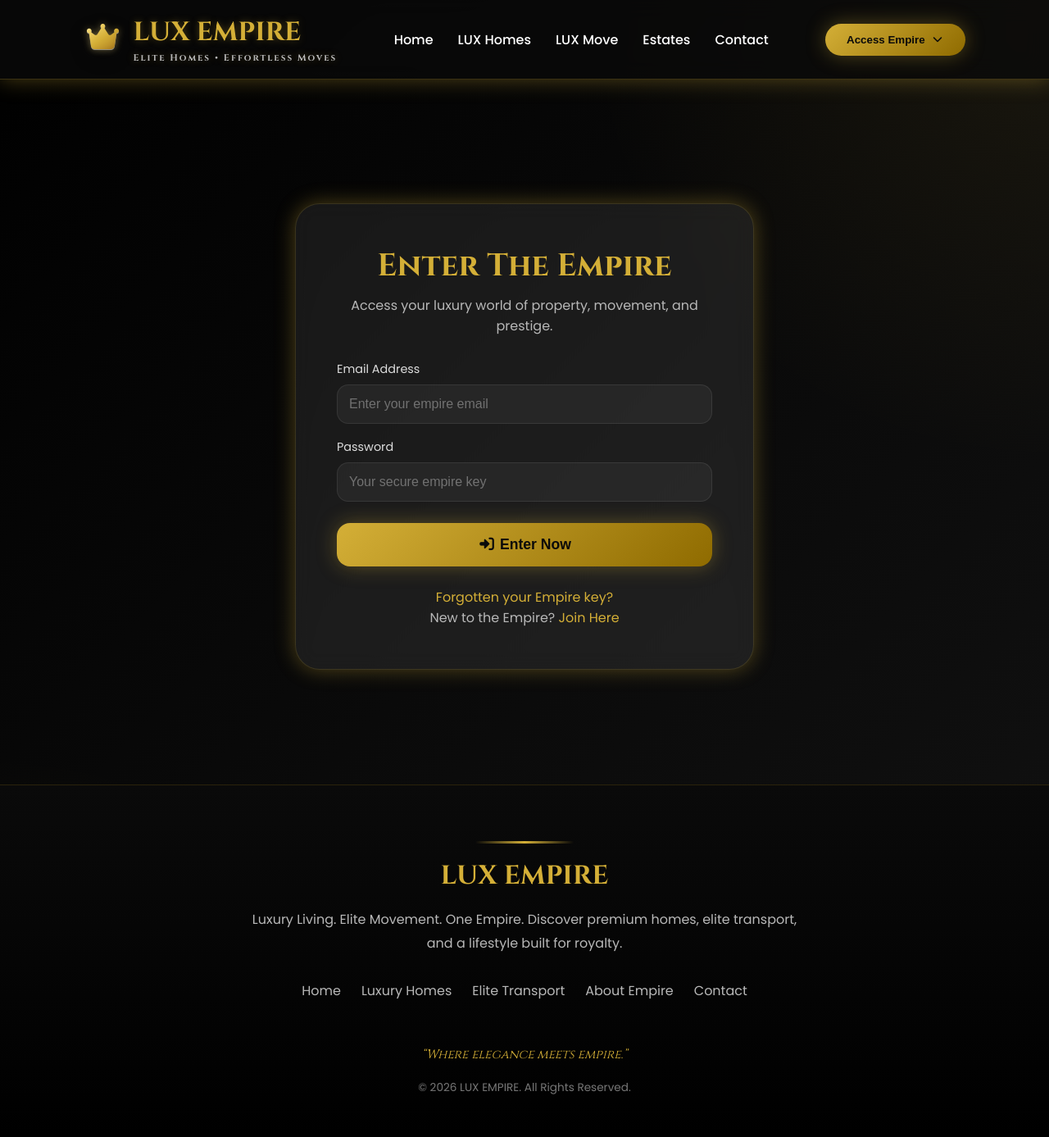
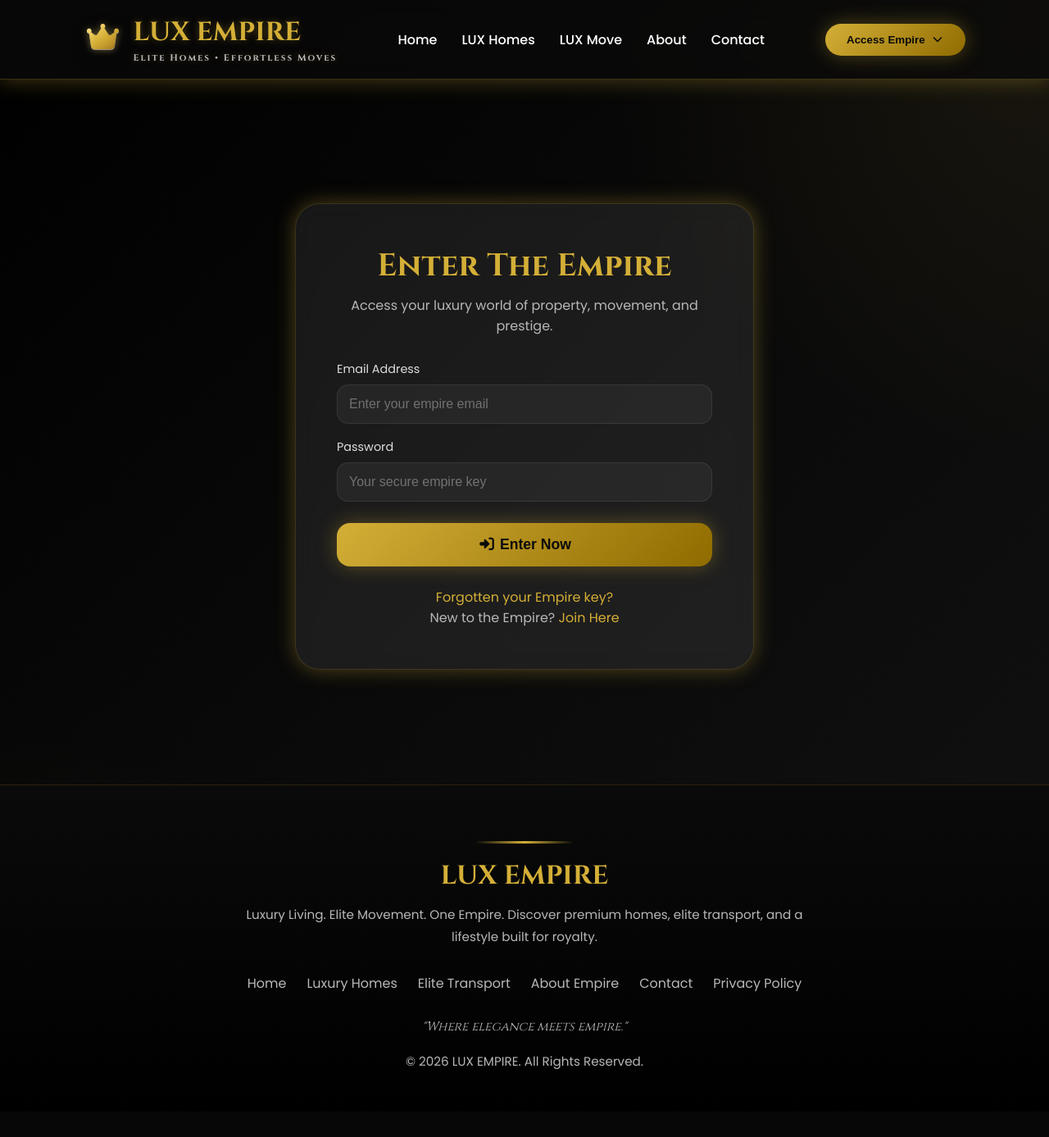
Before and after one commit to ambroseochieng03-hash/lux-empire, a PHP site: page /auth/login.php in a window 1280 px wide. Shown: the whole page at 82% size. After the commit the page ends 1304 px from the top, so only its background shows below. Run offline with PHP 8.4, Linux system fonts and the light colour scheme; data that the repository does not hold is empty.

Commit message:
Improvement on UX and addition of privacy policy, contact amd about pages

```diff
--- /dev/null
+++ b/assets/css/footer-extra.css
@@ -0,0 +1,48 @@
+/* =========================================================
+   LUX EMPIRE — FOOTER EXTRAS
+   SAVE AT: assets/css/footer-extra.css
+   (Base footer look — .lux-footer / .gold-line / h3 — already
+   lives in your existing global stylesheet, untouched. This file
+   only holds what was previously inline style="" attributes.)
+   ========================================================= */
+
+.lux-footer-desc{
+    max-width:700px;
+    margin:18px auto;
+    font-size:1rem;
+    line-height:1.8;
+    color:var(--gray);
+    text-align:center;
+}
+
+.lux-footer-links{
+    display:flex;
+    justify-content:center;
+    flex-wrap:wrap;
+    gap:25px;
+    margin:30px 0;
+}
+
+.lux-footer-links a{
+    color:var(--gray);
+    text-decoration:none;
+    transition:0.2s;
+}
+
+.lux-footer-links a:hover{
+    color:var(--gold);
+}
+
+.lux-footer-quote{
+    font-style:italic;
+    color:var(--gold);
+    margin-bottom:20px;
+    font-family:'Cinzel', serif;
+    text-align:center;
+}
+
+.lux-footer-copyright{
+    font-size:0.85rem;
+    color:#777;
+    text-align:center;
+}
--- a/assets/css/navbar.css
+++ b/assets/css/navbar.css
@@ -28,7 +28,8 @@
         margin-left:auto;
     }
 
-    /* HIDE MENUS INITIALLY */
+    /* HIDE DESKTOP MENUS ON MOBILE — replaced by
+       #luxMobileNavPopover (mobile-nav.css / mobile-nav.js) */
 
     .nav-links,
     .lux-nav-buttons{
@@ -36,38 +37,4 @@
         width:100%;
     }
 
-    /* SHOW WHEN ACTIVE */
-
-    .nav-links.active,
-    .lux-nav-buttons.active{
-        display:flex !important;
-    }
-
-    /* MOBILE NAV LINKS */
-
-    .nav-links.active{
-        flex-direction:column;
-        gap:12px;
-        padding-top:15px;
-    }
-
-    .nav-links.active a{
-        width:100%;
-        padding:12px 0;
-        border-bottom:1px solid rgba(255,255,255,0.08);
-    }
-
-    /* MOBILE BUTTONS */
-
-    .lux-nav-buttons.active{
-        flex-direction:column;
-        gap:12px;
-        padding-top:10px;
-    }
-
-    .lux-nav-buttons.active .lux-btn{
-        width:100%;
-        text-align:center;
-    }
-
 }
--- a/auth/login.php
+++ b/auth/login.php
@@ -4,7 +4,6 @@
 ?>
 
 <link rel="stylesheet" href="<?php echo BASE_URL; ?>/assets/css/auth-forms.css">
-<link rel="stylesheet" href="<?php echo BASE_URL; ?>/assets/css/role-select-modal.css">
 
 <section class="auth-hero">
 
@@ -64,8 +63,4 @@
 
 </section>
 
-<?php require __DIR__ . '/../includes/role_select_modal.php'; ?>
-
-<script src="<?php echo BASE_URL; ?>/assets/js/role-select-modal.js"></script>
-
 <?php require_once '../includes/footer.php'; ?>
--- a/includes/footer.php
+++ b/includes/footer.php
@@ -1,6 +1,4 @@
 <?php
-error_reporting(E_ALL);
-ini_set('display_errors', 1);
 
 require_once __DIR__ . '/../config/session.php';
 
@@ -13,69 +11,45 @@
 
 <?php if (!$isLoggedIn): ?>
 
+<link rel="stylesheet" href="<?php echo BASE_URL; ?>/assets/css/footer-extra.css">
+<link rel="stylesheet" href="<?php echo BASE_URL; ?>/assets/css/role-select-modal.css">
+<link rel="stylesheet" href="<?php echo BASE_URL; ?>/assets/css/info-modals.css">
+
 <footer class="lux-footer">
 
-<!-- Gold Divider -->
 <div class="gold-line"></div>
 
-<!-- Crown / Brand -->
 <h3>LUX EMPIRE</h3>
 
-<p style="
-        max-width: 700px;
-        margin: 18px auto;
-        font-size: 1rem;
-        line-height: 1.8;
-">
-        Luxury Living. Elite Movement. One Empire.
-        Discover premium homes, elite transport, and a lifestyle built for royalty.
+<p class="lux-footer-desc">
+    Luxury Living. Elite Movement. One Empire.
+    Discover premium homes, elite transport, and a lifestyle built for royalty.
 </p>
 
-<!-- Footer Navigation -->
-<div style="
-        display:flex;
-        justify-content:center;
-        flex-wrap:wrap;
-        gap:25px;
-        margin:30px 0;
-">
-<a href="<?php echo BASE_URL; ?>/" style="color: var(--gray); text-decoration:none;">Home</a>
-<a href="#" style="color: var(--gray); text-decoration:none;">Luxury Homes</a>
-<a href="#" style="color: var(--gray); text-decoration:none;">Elite Transport</a>
-<a href="#" style="color: var(--gray); text-decoration:none;">About Empire</a>
-<a href="#" style="color: var(--gray); text-decoration:none;">Contact</a>
+<div class="lux-footer-links">
+<a href="<?php echo BASE_URL; ?>/">Home</a>
+<a href="<?php echo BASE_URL; ?>/browse">Luxury Homes</a>
+<a href="<?php echo BASE_URL; ?>/browse">Elite Transport</a>
+<a href="#" data-open-info-modal="about">About Empire</a>
+<a href="#" data-open-info-modal="contact">Contact</a>
+<a href="#" data-open-info-modal="privacy">Privacy Policy</a>
 </div>
 
-<!-- Social / Prestige -->
-<div style="
-        display:flex;
-        justify-content:center;
-        gap:20px;
-        font-size:1.4rem;
-        margin-bottom:25px;
-">
-<span></span>
-<span></span>
-<span></span>
-<span></span>
-</div>
-
-<!-- Royal Quote -->
-<p style="
-        font-style: italic;
-        color: var(--gold);
-        margin-bottom: 20px;
-        font-family: 'Cinzel', serif;
-">
-        “Where elegance meets empire.”
+<p class="lux-footer-quote">
+    "Where elegance meets empire."
 </p>
 
-<!-- Copyright -->
-<p style="font-size: 0.85rem; color: #777;">
+<p class="lux-footer-copyright">
 &copy; <?php echo date("Y"); ?> LUX EMPIRE. All Rights Reserved.
 </p>
 
 </footer>
+
+<?php require __DIR__ . '/role_select_modal.php'; ?>
+<?php require __DIR__ . '/info_modals.php'; ?>
+
+<script src="<?php echo BASE_URL; ?>/assets/js/role-select-modal.js"></script>
+<script src="<?php echo BASE_URL; ?>/assets/js/info-modals.js"></script>
 
 <?php endif; ?>
 
--- /dev/null
+++ b/includes/info_modals.php
@@ -0,0 +1,75 @@
+<?php
+/**
+ * LUX EMPIRE — SHARED INFO MODAL (About / Contact / Privacy Policy)
+ *
+ * One modal shell, content swapped at click-time from the matching
+ * <template>. Opened by any element with
+ * [data-open-info-modal="about|contact|privacy"].
+ * Requires assets/css/info-modals.css + assets/js/info-modals.js.
+ *
+ * CONTACT DETAILS BELOW ARE PLACEHOLDERS — replace before launch.
+ * PRIVACY POLICY IS A DRAFT — have it reviewed by a lawyer before
+ * relying on it in production.
+ */
+?>
+
+<div class="info-modal" id="infoModal" aria-hidden="true">
+    <div class="info-modal-overlay" data-info-modal-close></div>
+
+    <div class="info-modal-box">
+        <button type="button" class="info-modal-close" data-info-modal-close aria-label="Close">×</button>
+        <div class="info-modal-content" id="infoModalContent">
+            <!-- filled from the matching <template> below on open -->
+        </div>
+    </div>
+</div>
+
+<template id="infoModalTemplate-about">
+    <h2 class="info-modal-title">About LUX EMPIRE</h2>
+    <div class="info-modal-body">
+        <p>LUX EMPIRE brings luxury property and logistics together in one place. Browse elite homes and apartments from verified landlords, then move in without the hassle — request a truck, track your driver live, and get everything handled by one connected platform.</p>
+        <p>Whether you're a landlord listing a property, a tenant hunting for your next home, or a driver offering moving services, LUX EMPIRE gives you a secure, modern space to connect — built with real-time chat, live GPS tracking, and encrypted handling of your sensitive details from day one.</p>
+    </div>
+</template>
+
+<template id="infoModalTemplate-contact">
+    <h2 class="info-modal-title">Contact Us</h2>
+    <div class="info-modal-body">
+        <p>Have a question, an issue with your account, or feedback for the Empire? Reach us through any of the channels below.</p>
+        <ul class="info-modal-contact-list">
+            <li><i class="fa-solid fa-envelope"></i> <span>ambroseochieng03@gmail.com</span></li>
+            <li><i class="fa-solid fa-phone"></i> <span>0116268903</span></li>
+            <li><i class="fa-solid fa-location-dot"></i> <span>00100 Nairobi</span></li>
+            <li><i class="fa-solid fa-clock"></i> <span>9:00 AM - 6:00 PM EST</span></li>
+        </ul>
+        <p class="info-modal-note">Placeholder contact details — will be replaced with real values before launch.</p>
+    </div>
+</template>
+
+<template id="infoModalTemplate-privacy">
+    <h2 class="info-modal-title">Privacy Policy</h2>
+    <div class="info-modal-body info-modal-body-scroll">
+        <p class="info-modal-note">Draft policy — reflects what the platform currently collects and how it is technically handled. Have this reviewed by a qualified lawyer before relying on it in production.</p>
+
+        <h3>What we collect</h3>
+        <p>Account details (full name, email, phone number), a securely hashed password, and — depending on your role — a national ID number (landlords) or driver's license, vehicle plate, and vehicle type (drivers). Tenants and drivers may also share live location data while using truck-tracking features, and messages sent through in-app chat with landlords or drivers.</p>
+
+        <h3>How sensitive data is protected</h3>
+        <p>Passwords are never stored in readable form — they are hashed using the Argon2id algorithm. National ID numbers, driver's license numbers, and vehicle plate details are encrypted at rest using authenticated encryption before being saved, and can only be decrypted by the platform when legitimately needed.</p>
+
+        <h3>Location and tracking</h3>
+        <p>If you are a driver on an active trip, or a tenant tracking a driver, your location is shared temporarily to power live tracking on the map. This data is used only for the duration of the relevant trip.</p>
+
+        <h3>Communications</h3>
+        <p>We send a one-time verification code by email when you register, to confirm you own the email address you signed up with. If you sign up using Google, we verify your identity through Google's sign-in service instead.</p>
+
+        <h3>Cookies and sessions</h3>
+        <p>We use a session cookie to keep you signed in. It is required for the platform to function and is not used for advertising or third-party tracking.</p>
+
+        <h3>Your consent</h3>
+        <p>Landlords and drivers are asked to explicitly accept a data-processing notice during registration before their account is created.</p>
+
+        <h3>Contact</h3>
+        <p>For questions about this policy or your data, reach out via the Contact page.</p>
+    </div>
+</template>
--- a/includes/navbar.php
+++ b/includes/navbar.php
@@ -1,6 +1,4 @@
 <?php
-error_reporting(E_ALL);
-ini_set('display_errors', 1);
 
 require_once __DIR__ . '/../config/session.php';
 
@@ -32,6 +30,10 @@
 <link rel="stylesheet" href="<?php echo BASE_URL; ?>/assets/css/nav-menu.css">
 <link rel="stylesheet" href="<?php echo BASE_URL; ?>/assets/css/navbar-extra.css">
 
+<?php if (!$isLoggedIn): ?>
+<link rel="stylesheet" href="<?php echo BASE_URL; ?>/assets/css/mobile-nav.css">
+<?php endif; ?>
+
 <nav class="lux-header">
 <div class="lux-navbar">
 
@@ -49,38 +51,45 @@
 <?php if (!$isLoggedIn): ?>
 
 <!-- MOBILE MENU BUTTON -->
-<button class="lux-mobile-toggle" id="luxMobileToggleBtn" type="button">
+<button class="lux-mobile-toggle" id="luxMobileToggleBtn" type="button" aria-haspopup="true" aria-expanded="false">
             ☰
 </button>
 
-<!-- NAVIGATION -->
+<!-- DESKTOP NAVIGATION -->
 <div class="nav-links" id="luxNavLinks">
 <a href="<?php echo BASE_URL; ?>/">Home</a>
-<a href="#">LUX Homes</a>
-<a href="#">LUX Move</a>
-<a href="#">Estates</a>
-<a href="#">Contact</a>
+<a href="<?php echo BASE_URL; ?>/browse">LUX Homes</a>
+<a href="<?php echo BASE_URL; ?>/browse">LUX Move</a>
+<a href="#" data-open-info-modal="about">About</a>
+<a href="#" data-open-info-modal="contact">Contact</a>
 </div>
 
-<!--
-    Was two buttons (Login / Join The Empire) — now the single
-    compact nav menu (includes/nav_menu.php), which also holds the
-    landlord/driver registration links that didn't fit here before
-    without the navbar visually expanding.
--->
 <div class="lux-nav-buttons" id="luxNavButtons">
-    <?php
+<?php
         $navMenuTriggerLabel = 'Access Empire';
-        require __DIR__ . '/nav_menu.php';
-    ?>
+require __DIR__ . '/nav_menu.php';
+?>
+</div>
+
+<!-- MOBILE NAV POPOVER — compact, anchored under the hamburger,
+     not a full-width expansion. Consolidates nav + auth entry
+     points + info modals into one small menu for small screens. -->
+<div class="lux-mobile-nav-popover" id="luxMobileNavPopover" aria-hidden="true">
+<a href="<?php echo BASE_URL; ?>/">Home</a>
+<a href="<?php echo BASE_URL; ?>/browse">Browse Listings</a>
+<a href="<?php echo BASE_URL; ?>/login">Sign In</a>
+<a href="#" data-open-role-select>Create Account</a>
+<a href="#" data-open-info-modal="about">About</a>
+<a href="#" data-open-info-modal="contact">Contact</a>
+<a href="<?php echo BASE_URL; ?>/forgot-password">Recover Your Account</a>
 </div>
 
 <?php elseif ($navNotifLink): ?>
 
 <!-- NOTIFICATION BELL -->
 <div class="lux-notif-bell-wrap" id="luxNotifBell" data-notif-link="<?php echo htmlspecialchars($navNotifLink); ?>">
-    <i class="fa-solid fa-bell lux-notif-bell-icon"></i>
-    <span class="lux-notif-bell-badge" id="luxNotifBellBadge" style="display:none;">0</span>
+<i class="fa-solid fa-bell lux-notif-bell-icon"></i>
+<span class="lux-notif-bell-badge is-hidden" id="luxNotifBellBadge">0</span>
 </div>
 
 <?php endif; ?>
@@ -89,18 +98,8 @@
 </nav>
 
 <?php if (!$isLoggedIn): ?>
-<script>
-    /*
-     * Small bootstrapping listeners only (same pattern used across
-     * this app for page config, e.g. window.LUX_BOOKING_CONFIG) —
-     * not inline onclick="" attributes.
-     */
-    document.getElementById('luxMobileToggleBtn').addEventListener('click', function () {
-        document.getElementById('luxNavLinks').classList.toggle('active');
-        document.getElementById('luxNavButtons').classList.toggle('active');
-    });
-</script>
 <script src="<?php echo BASE_URL; ?>/assets/js/nav-menu.js"></script>
+<script src="<?php echo BASE_URL; ?>/assets/js/mobile-nav.js"></script>
 <?php endif; ?>
 
 <?php if ($navNotifLink): ?>
@@ -108,10 +107,7 @@
     window.LUX_NOTIF_BELL_CONFIG = {
         baseUrl: "<?php echo BASE_URL; ?>"
     };
-
-    document.getElementById('luxNotifBell').addEventListener('click', function () {
-        window.location.href = this.dataset.notifLink;
-    });
 </script>
+<script src="<?php echo BASE_URL; ?>/assets/js/navbar-notif-init.js"></script>
 <script src="<?php echo BASE_URL; ?>/assets/js/notification-bell.js"></script>
 <?php endif; ?>
```
Also changed, not shown: assets/css/info-modals.css (added, +117 -0 lines), assets/css/mobile-nav.css (added, +62 -0 lines), assets/js/info-modals.js (added, +64 -0 lines), assets/js/mobile-nav.js (added, +71 -0 lines), assets/js/navbar-notif-init.js (added, +16 -0 lines).
